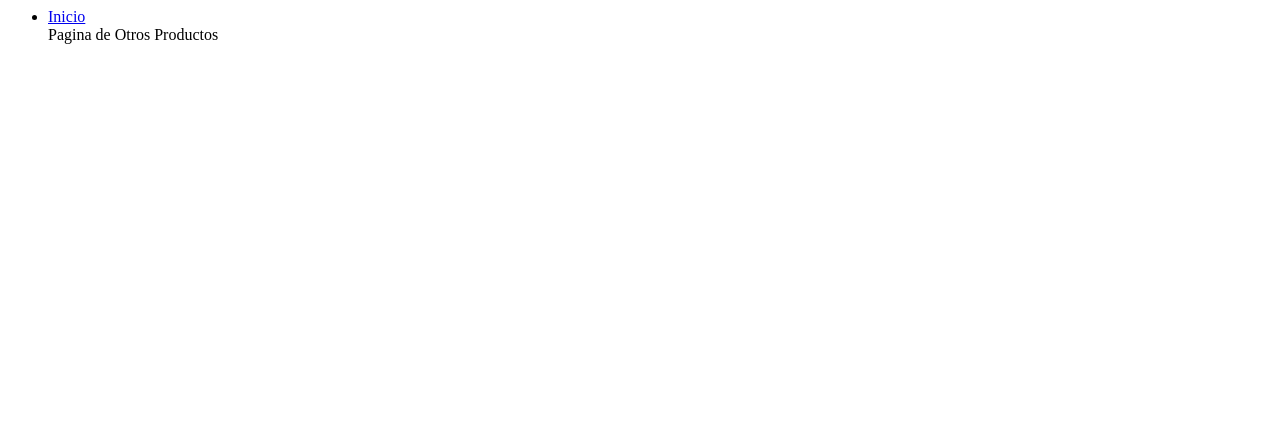
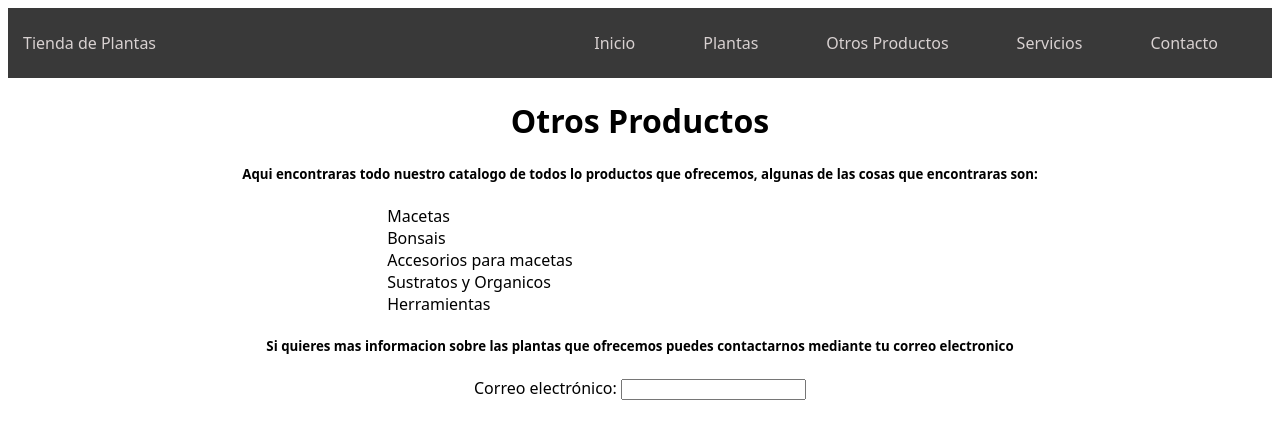
Before and after one commit to JATMurgo/mipagina, a plain HTML site: page macetalink.html in a window 1280 px wide. Drawn offline with Linux system fonts and the light colour scheme.

Commit message:
mi segunda confirmación de actualización

```diff
--- a/macetalink.html
+++ b/macetalink.html
@@ -1,9 +1,53 @@
+<!DOCTYPE html>
+
 <html>
+    <head>
+        <title>Tienda de Plantas</title>
+        <link rel="stylesheet" type="text/css" href="style.css">
+        <meta name="viewport" content="width=device-width, initial-scale=1">
+    </head>
     <body>
         <div class="container-nav">
             <nav class="navbar">
+              <a href="index.html" class="brand">Tienda de Plantas</a>
               <ul class="nav-links">
                 <li><a href="index.html">Inicio</a></li>
-        Pagina de Otros Productos
+                <li><a href="plantaslink.html">Plantas</a></li>
+                <li><a href="macetalink.html">Otros Productos</a></li>
+                <li><a href="services.html">Servicios</a></li>
+                <li><a href="contact.html">Contacto</a></li>
+              </ul>
+            </nav>
+            <button class="button-menu-toggle">Menu</button>
+          </div>
+          <main class="greeting">
+            <div class="contac">
+            <h1>Otros Productos</h1>
+            <div>
+                <h5>
+                    Aqui encontraras todo nuestro catalogo de todos lo productos que ofrecemos, algunas de las cosas que encontraras son:
+                </h5>
+                <ul class="conteinerproducts">
+                    <li>Macetas</li>
+                    <li>Bonsais</li>
+                    <li>Accesorios para macetas</li>
+                    <li>Sustratos y Organicos</li>
+                    <li>Herramientas</li>
+                </ul>
+                <h5>
+                    Si quieres mas informacion sobre las plantas que ofrecemos puedes contactarnos mediante tu correo electronico
+                </h5>
+            </div>
+            <form>
+                <form id="myForm">
+                    <label for="email">Correo electrónico:</label>
+                    <input type="email" id="email" name="email" required>
+                  </form>
+            </form>
+
+                </div>
+              </main>
+
+          <script src="script.js"></script>
     </body>
 </html>
--- a/style.css
+++ b/style.css
@@ -1,4 +1,4 @@
-html {font-family: Verdana, Geneva, Tahoma, sans-serif;}
+html {font-family: system-ui, -apple-system, BlinkMacSystemFont, 'Segoe UI', Roboto, Oxygen, Ubuntu, Cantarell, 'Open Sans', 'Helvetica Neue', sans-serif;}
 
 header {
     background-color: #3b3a3a;
@@ -28,7 +28,7 @@ nav li {
   }
 
 @media (max-width: 767px){
-    header {background-color: #333;}
+    header {background-color: #2b2a2a;}
 }
 
 .container-nav {
@@ -137,6 +137,13 @@ iframe, video {
   max-width: 120%;
 }
 
+.conteinerproducts{
+  text-align: left;
+  list-style-type: disc;
+  padding-left: 30%;
+  width: fit-content;
+}
+
 .greeting {
   text-align: center;
 }
```
Also changed, not shown: Quienlink.html (deleted, +0 -9 lines), plantaslink.html (+38 -1 lines).
